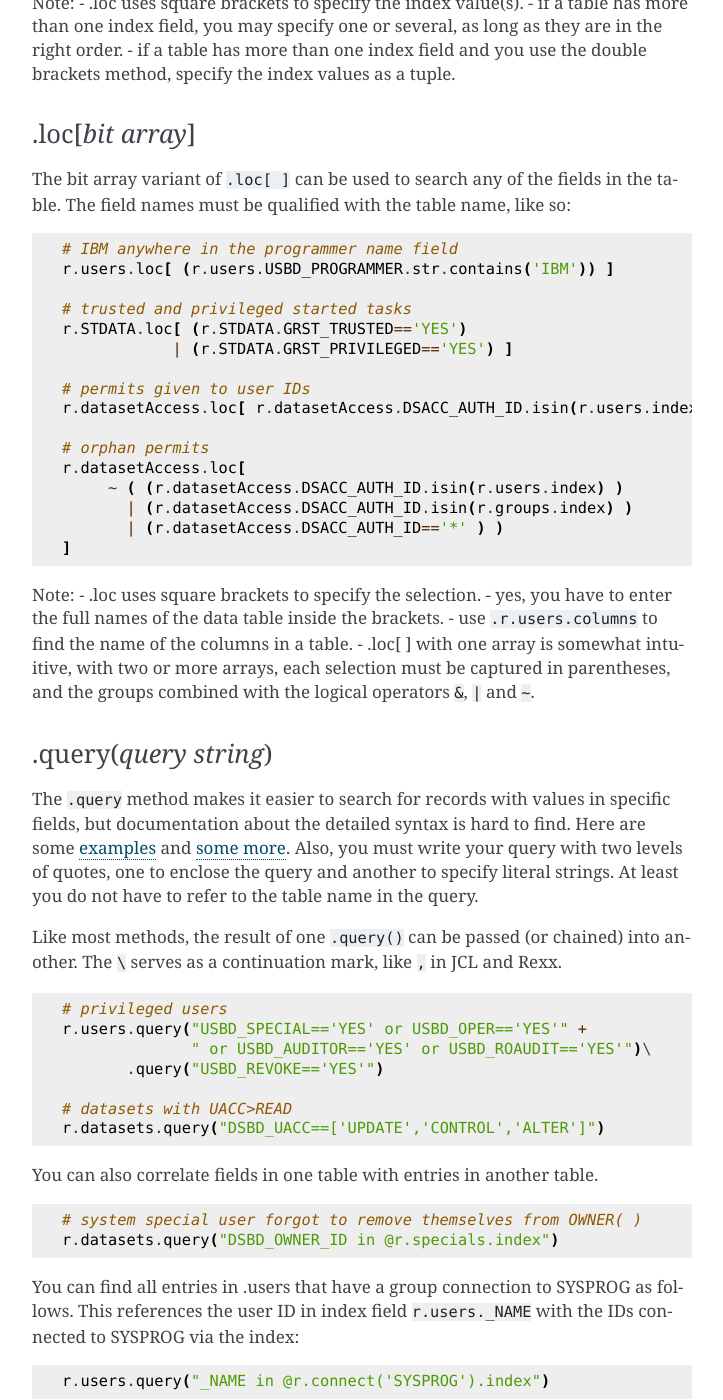
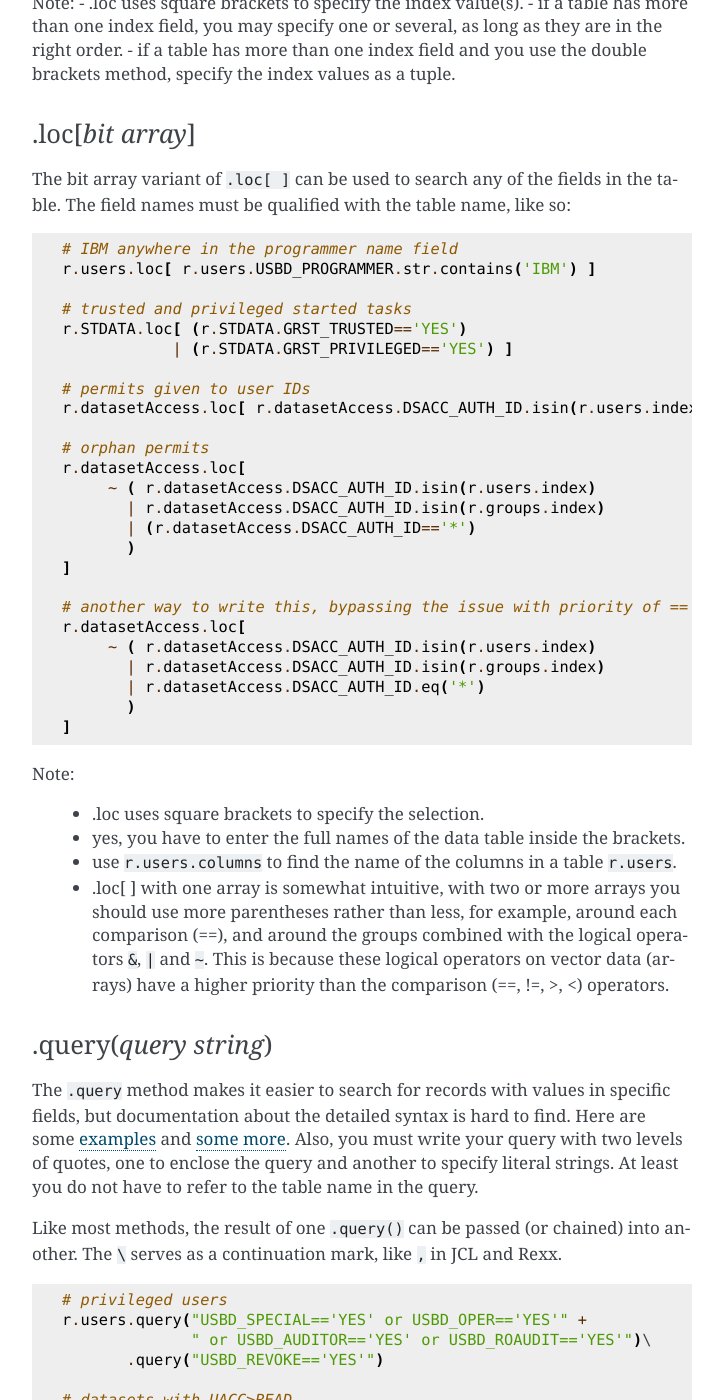
Before and after one commit to wizardofzos/pyracf, a Sphinx documentation site: the page built from docs/Methods.rst, in a window 1280 px wide and 1400 px high, scrolled down 3646 px. Shown: the whole window, without its empty margins (388-1111 px from the left). Built offline with Sphinx 7.4.7, drawn with Linux system fonts in a browser that asks for light colours; some of the changed text lies outside the part shown.

```diff
--- a/docs/Methods.rst
+++ b/docs/Methods.rst
@@ -208,7 +210,7 @@ name, like so:
 ::
 
    # IBM anywhere in the programmer name field
-   r.users.loc[ (r.users.USBD_PROGRAMMER.str.contains('IBM')) ]
+   r.users.loc[ r.users.USBD_PROGRAMMER.str.contains('IBM') ]
 
    # trusted and privileged started tasks
    r.STDATA.loc[ (r.STDATA.GRST_TRUSTED=='YES')
@@ -219,17 +221,30 @@ name, like so:
 
    # orphan permits
    r.datasetAccess.loc[
-        ~ ( (r.datasetAccess.DSACC_AUTH_ID.isin(r.users.index) )
-          | (r.datasetAccess.DSACC_AUTH_ID.isin(r.groups.index) )
-          | (r.datasetAccess.DSACC_AUTH_ID=='*' ) )
+        ~ ( r.datasetAccess.DSACC_AUTH_ID.isin(r.users.index)
+          | r.datasetAccess.DSACC_AUTH_ID.isin(r.groups.index)
+          | (r.datasetAccess.DSACC_AUTH_ID=='*')
+          )
    ]
 
-Note: - .loc uses square brackets to specify the selection. - yes, you
-have to enter the full names of the data table inside the brackets. -
-use ``.r.users.columns`` to find the name of the columns in a table. -
-.loc[ ] with one array is somewhat intuitive, with two or more arrays,
-each selection must be captured in parentheses, and the groups combined
-with the logical operators ``&``, ``|`` and ``~``.
+   # another way to write this, bypassing the issue with priority of ==
+   r.datasetAccess.loc[
+        ~ ( r.datasetAccess.DSACC_AUTH_ID.isin(r.users.index)
+          | r.datasetAccess.DSACC_AUTH_ID.isin(r.groups.index)
+          | r.datasetAccess.DSACC_AUTH_ID.eq('*')
+          )
+   ]
+Note:
+
+  * .loc uses square brackets to specify the selection.
+
+  * yes, you have to enter the full names of the data table inside the brackets.
+
+  * use ``r.users.columns`` to find the name of the columns in a table ``r.users``.
+
+  * .loc[ ] with one array is somewhat intuitive, with two or more arrays you should use more parentheses rather than less,
+    for example, around each comparison (==), and around the groups combined with the logical operators ``&``, ``|`` and ``~``.
+    This is because these logical operators on vector data (arrays) have a higher priority than the comparison (==, !=, >, <) operators.
 
 .query(*query string*)
 ^^^^^^^^^^^^^^^^^^^^^^
--- a/docs/conf.py
+++ b/docs/conf.py
@@ -7,9 +7,9 @@
 # https://www.sphinx-doc.org/en/master/usage/configuration.html#project-information
 
 project = 'pyRACF'
-copyright = ''
-author = ''
-release = '0.8.5'
+copyright = '2022-2024 Henri Kuiper; 2024 Rob van Hoboken'
+author = 'Rob van Hoboken'
+release = '0.8.8'
 
 # -- General configuration ---------------------------------------------------
 # https://www.sphinx-doc.org/en/master/usage/configuration.html#general-configuration
--- a/docs/index.rst
+++ b/docs/index.rst
@@ -11,6 +11,7 @@ pyRACF user documentation
    :caption: Contents:
 
    Home
+   ReleaseNotes
    Installation
    LoadData
    DataFrames
```
Also changed, not shown: other parts of docs/Methods.rst (+2 -0 lines), README.md (+18 -152 lines), docs/DataFrames.rst (+5 -5 lines), docs/ReleaseNotes.rst (added, +143 -0 lines).
